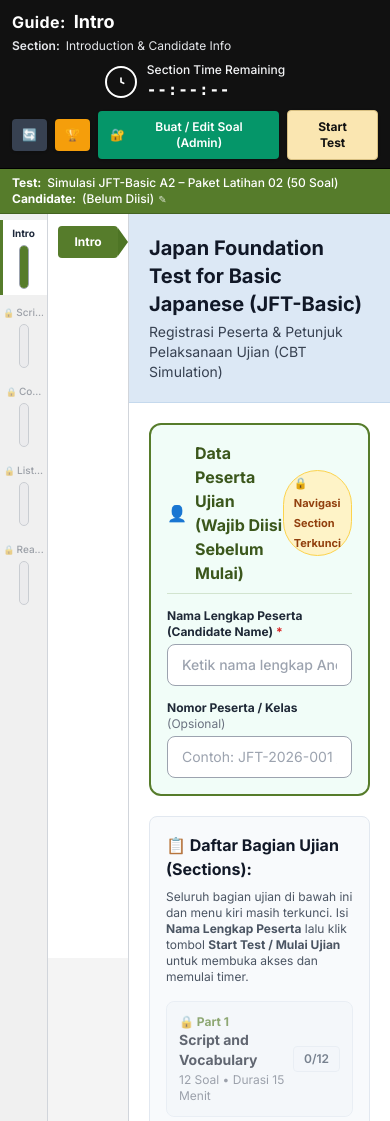
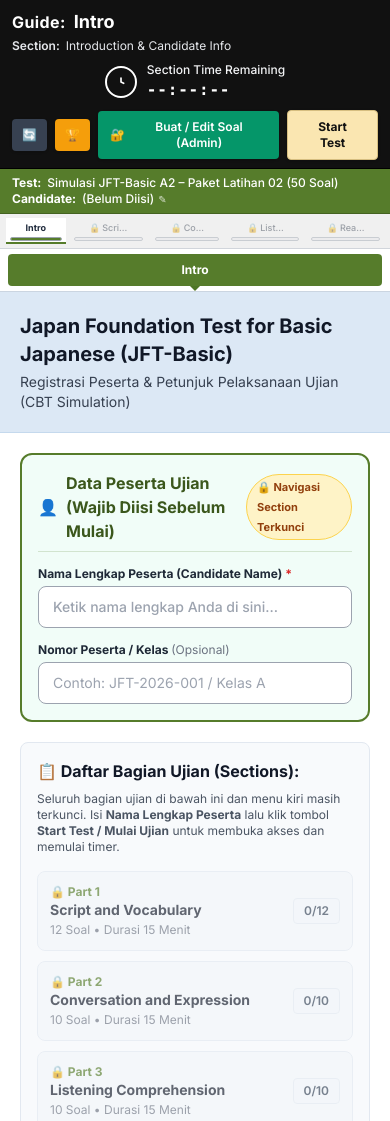
Before and after one commit to cabalmobile0/JFT-Test, a plain HTML site: page index.html in a window 390 px wide. Shown: the top 1121 px of the page. Drawn offline with nearby package versions, Linux system fonts and the light colour scheme.

Commit message:
Update index.html

```diff
--- a/index.html
+++ b/index.html
@@ -88,6 +88,87 @@
     ruby rt {
       font-size: 0.55em;
       color: #334155;
+    }
+
+    /* Tampilan layar HP: menu section & nomor soal di atas */
+    @media (max-width: 640px) {
+      #cbt-exam-view {
+        flex-direction: column;
+        overflow-y: auto;
+      }
+      #cbt-exam-view > aside {
+        width: 100%;
+        flex-direction: column;
+        border-right: none;
+        border-bottom: 1px solid #cbd5e1;
+      }
+      #cbt-exam-view > aside > nav {
+        width: 100%;
+        flex-direction: row;
+        overflow-x: auto;
+        overflow-y: hidden;
+        padding: 4px 6px;
+        gap: 4px;
+        border-right: none;
+        border-bottom: 1px solid #d1d5db;
+        font-size: 9px;
+      }
+      #cbt-exam-view > aside > nav .section-rail-btn {
+        width: auto;
+        min-width: 54px;
+        flex: 1 0 auto;
+        padding: 3px 4px;
+        gap: 2px;
+      }
+      #cbt-exam-view > aside > nav .section-rail-btn > span {
+        margin-bottom: 0;
+        font-size: 9px;
+      }
+      #cbt-exam-view > aside > nav .section-rail-btn > div {
+        width: 100%;
+        height: 4px;
+        border-radius: 999px;
+        flex-direction: row;
+        justify-content: flex-start;
+      }
+      #cbt-exam-view > aside > nav button.active-section {
+        box-shadow: inset 0 -2px 0 #567c2b;
+      }
+      #question-nav-list {
+        width: 100%;
+        max-height: none;
+        flex-direction: row;
+        flex-wrap: nowrap;
+        overflow-x: auto;
+        overflow-y: hidden;
+        justify-content: flex-start;
+        padding: 5px 8px;
+        gap: 5px;
+      }
+      #question-nav-list button {
+        width: 28px;
+        height: 24px;
+        font-size: 10px;
+        border-radius: 3px;
+      }
+      #question-nav-list .active-q-arrow::after {
+        right: auto;
+        left: 50%;
+        top: auto;
+        bottom: -5px;
+        transform: translateX(-50%);
+        border-left: 5px solid transparent;
+        border-right: 5px solid transparent;
+        border-top: 5px solid #4e7525;
+        border-bottom: none;
+      }
+      #question-prompt-jp {
+        font-size: 1.15rem;
+        line-height: 1.6;
+      }
+      .cbt-option-box span {
+        font-size: 0.95rem;
+      }
     }
   </style>
 </head>
@@ -871,7 +952,7 @@
   <!-- ==================== JAVASCRIPT LOGIC ==================== -->
   <script>
     const STORAGE_KEY = "jft_basic_cbt_simulator_v1";
-    const ADMIN_PIN = "yama97"; // Password admin langsung di HTML (tidak diambil/ditimpa dari localStorage)
+    const ADMIN_PIN = "saja"; // Password admin langsung di HTML (tidak diambil/ditimpa dari localStorage)
     const REPO_JSON_FILE = "./soal-jft-basic.json";
     const MAX_EXAM_POINTS = 250;
     const PASSING_EXAM_POINTS = 200;
```
